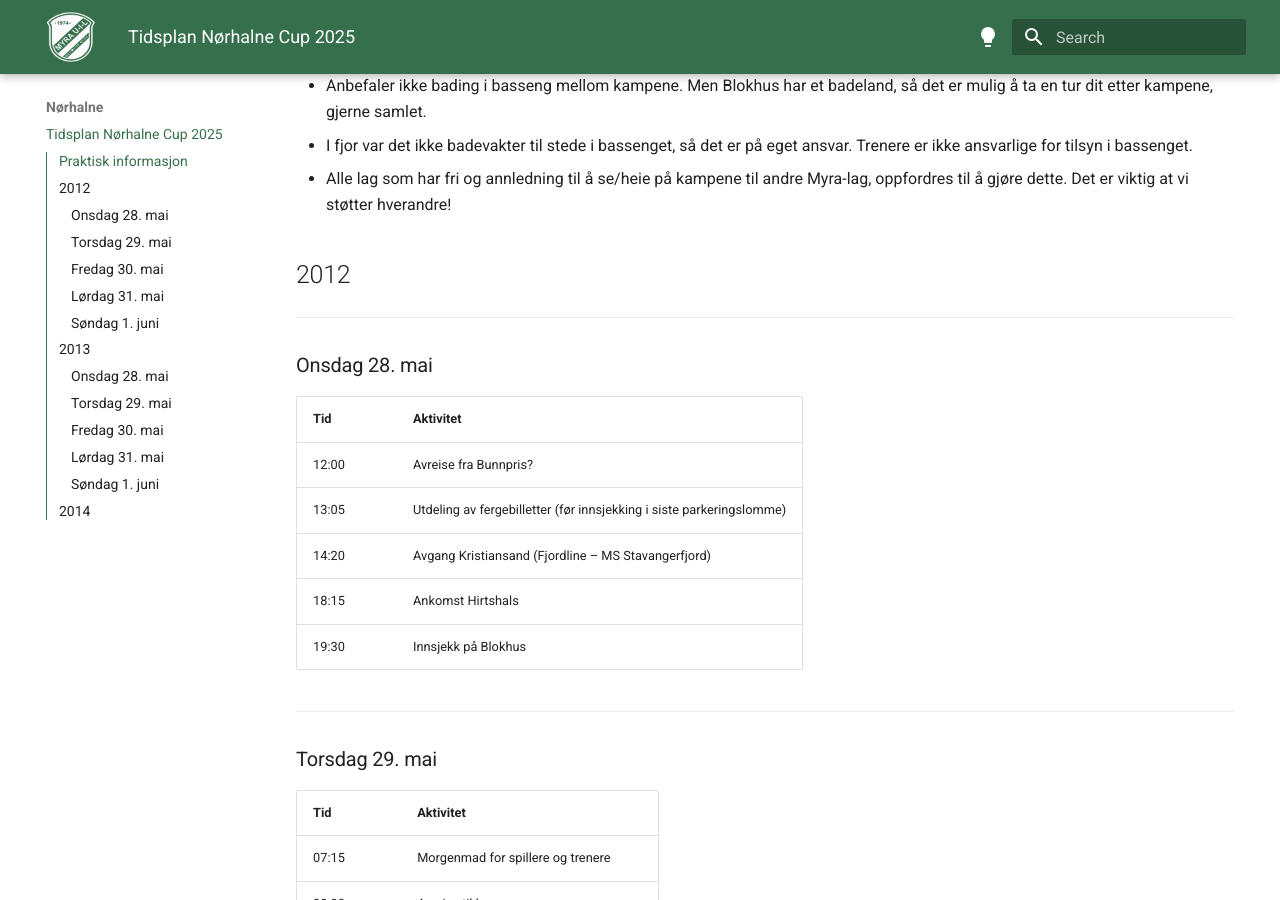
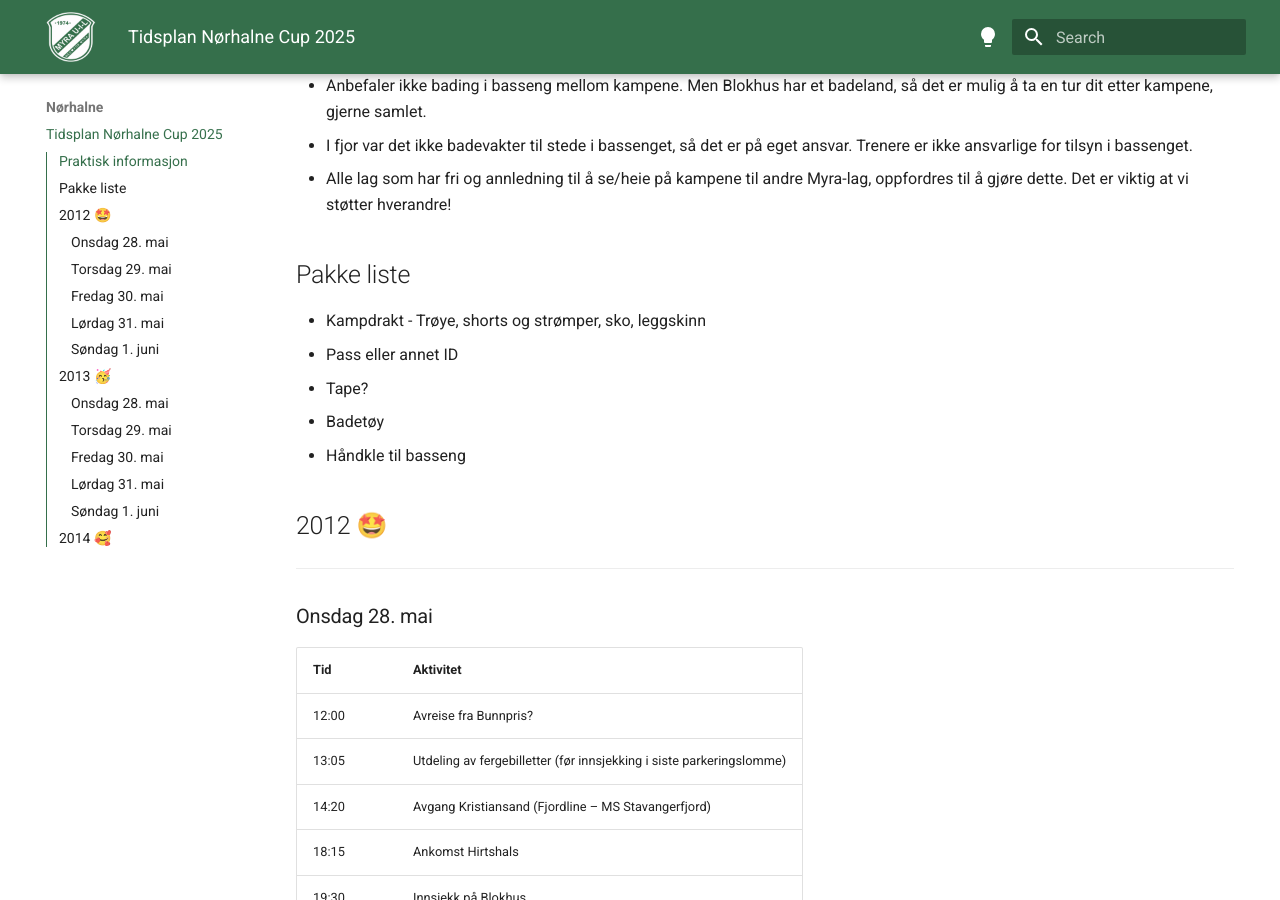
Before and after one commit to lewiuberg/muil-fotball, an MkDocs documentation site: the page built from docs/nørhalne/tidsplan.md, in a window 1280 px wide and 900 px high, scrolled down 332 px. Built offline with MkDocs 1.6.1 and Material for MkDocs 9.7.7, drawn with Linux system fonts in a browser that asks for light colours.

Commit message:
Update tidsplan.md: Revise packing list and enhance year headings with emojis

```diff
--- a/docs/nørhalne/tidsplan.md
+++ b/docs/nørhalne/tidsplan.md
@@ -9,7 +9,15 @@
 - I fjor var det ikke badevakter til stede i bassenget, så det er på eget ansvar. Trenere er ikke ansvarlige for tilsyn i bassenget.
 - Alle lag som har fri og annledning til å se/heie på kampene til andre Myra-lag, oppfordres til å gjøre dette. Det er viktig at vi støtter hverandre!
 
-## 2012
+## Pakke liste
+
+- Kampdrakt - Trøye, shorts og strømper, sko, leggskinn
+- Pass eller annet ID
+- Tape?
+- Badetøy
+- Håndkle til basseng
+
+## 2012 🤩
 
 ---
 
@@ -84,7 +92,7 @@
 
 ---
 
-## 2013
+## 2013 🥳
 
 ---
 
@@ -167,7 +175,7 @@
 
 ---
 
-## 2014
+## 2014 🥰
 
 !!! info "Mer informasjon kommer"
 
```
